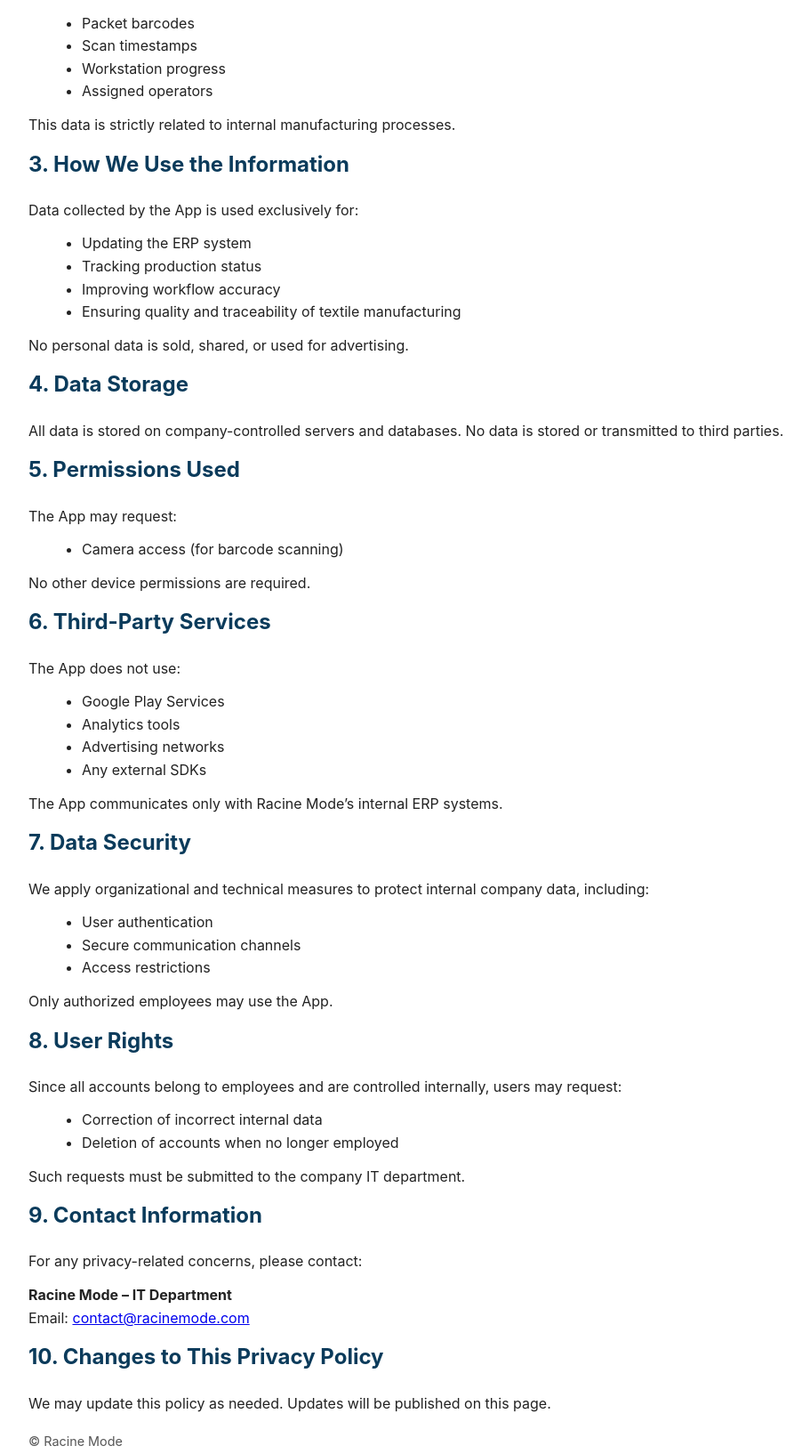
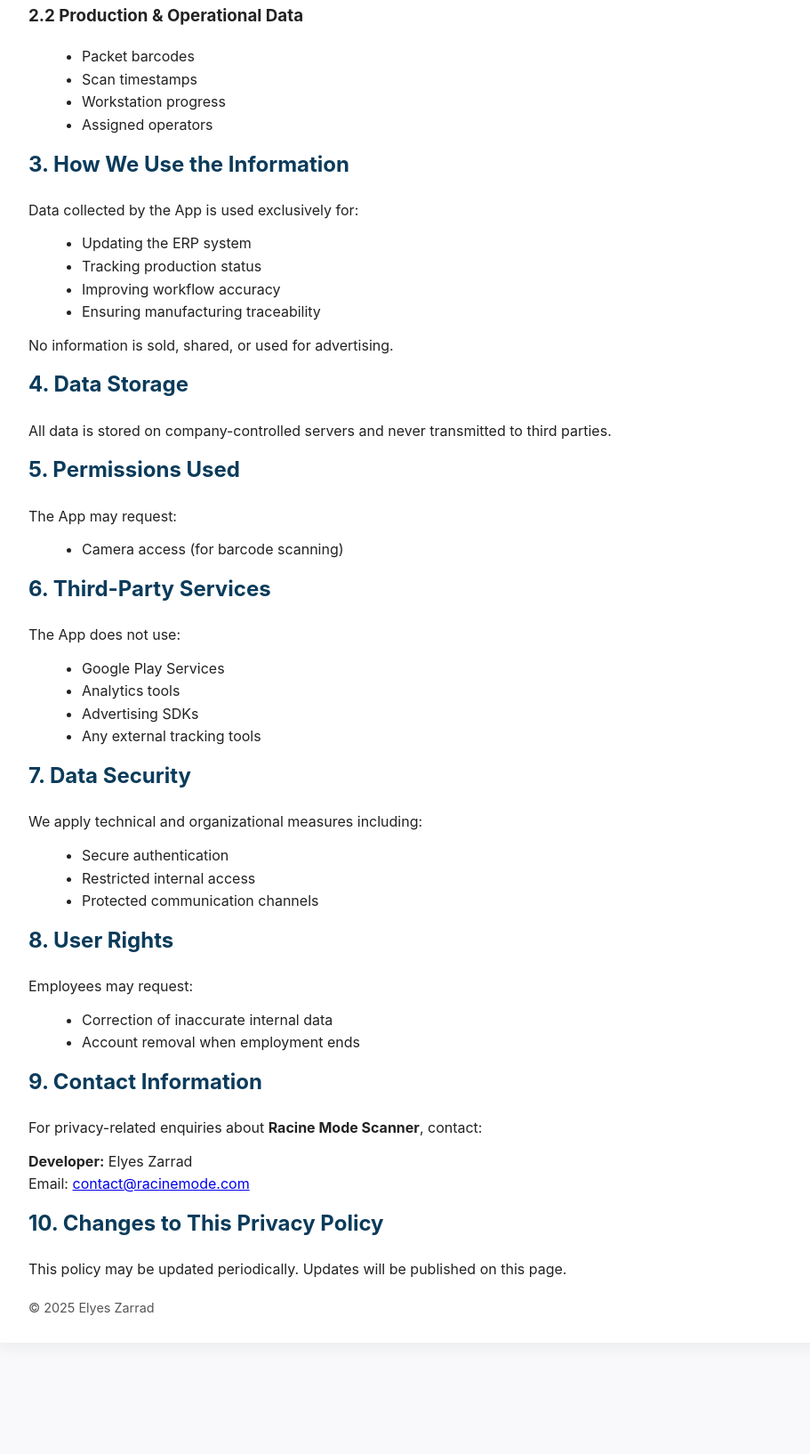
Before and after one commit to elyes10/racinemodescanner-privacy-policy, a plain HTML site: page index.html in a window 1280 px wide. Shown: the part 831-2465 px from the top of the page at 89% size, without its empty margins (158-1069 px from the left). After the commit the page ends 2378 px from the top, so only its background shows below. Drawn offline with Linux system fonts and the light colour scheme.

Commit message:
Update Privacy Policy for Racine Mode Scanner

```diff
--- a/index.html
+++ b/index.html
@@ -3,7 +3,7 @@
 <head>
   <meta charset="utf-8">
   <meta name="viewport" content="width=device-width,initial-scale=1">
-  <title>Privacy Policy – Racine Mode Production Scanner</title>
+  <title>Privacy Policy – Racine Mode Scanner</title>
   <style>
     body { font-family: -apple-system, BlinkMacSystemFont, "Segoe UI", Roboto, "Helvetica Neue", Arial; line-height:1.6; color:#222; padding:30px; background:#f9f9fb; }
     .container { max-width:900px; margin:0 auto; background:white; padding:28px 36px; border-radius:8px; box-shadow:0 6px 18px rgba(20,30,50,0.06); }
@@ -12,15 +12,15 @@
     ul { margin:0 0 12px 20px; }
     .muted { color:#666; font-size:0.95em; }
     footer { margin-top:18px; font-size:0.9em; color:#555; }
-    pre { white-space:pre-wrap; word-wrap:break-word; }
   </style>
 </head>
 <body>
   <div class="container">
-    <h1>Privacy Policy – Racine Mode Production Scanner</h1>
+    <h1>Privacy Policy – Racine Mode Scanner</h1>
+    <p><strong>Developer:</strong> Elyes Zarrad</p>
     <p class="muted"><strong>Last updated:</strong> 24/11/2025</p>
 
-    <p>This Privacy Policy describes how Racine Mode (“we”, “our”, “the Company”) handles information within the <strong>Racine Mode Production Scanner</strong> mobile application (“the App”). The App is an internal enterprise tool used exclusively by authorized company employees for production tracking inside the textile factory. No external users are allowed to create accounts or access the system.</p>
+    <p>This Privacy Policy explains how <strong>Elyes Zarrad</strong> (“we”, “our”, “the Developer”) handles information within the <strong>Racine Mode Scanner</strong> mobile application (“the App”). The App is an internal enterprise tool used exclusively by authorized company employees for production tracking inside the textile factory. No external users are allowed to create accounts or access the system.</p>
 
     <h2>1. Purpose of the App</h2>
     <p>The App is designed to support internal production operations by:</p>
@@ -29,7 +29,7 @@
       <li>Synchronizing data with the company’s ERP system</li>
       <li>Allowing supervisors to monitor workflow progress</li>
     </ul>
-    <p>This App is not intended for use by the general public.</p>
+    <p>This App is not intended for public use.</p>
 
     <h2>2. Information We Collect</h2>
     <p>The App may process the following internal operational data:</p>
@@ -38,9 +38,8 @@
     <ul>
       <li>Employee ID</li>
       <li>Username assigned by the company</li>
-      <li>No public account creation is possible</li>
     </ul>
-    <p>All accounts are created and managed internally by the Company’s IT department.</p>
+    <p>All accounts are created and managed internally by the company’s IT department. No public account creation is possible.</p>
 
     <h3>2.2 Production &amp; Operational Data</h3>
     <ul>
@@ -49,7 +48,6 @@
       <li>Workstation progress</li>
       <li>Assigned operators</li>
     </ul>
-    <p>This data is strictly related to internal manufacturing processes.</p>
 
     <h2>3. How We Use the Information</h2>
     <p>Data collected by the App is used exclusively for:</p>
@@ -57,57 +55,53 @@
       <li>Updating the ERP system</li>
       <li>Tracking production status</li>
       <li>Improving workflow accuracy</li>
-      <li>Ensuring quality and traceability of textile manufacturing</li>
+      <li>Ensuring manufacturing traceability</li>
     </ul>
-    <p>No personal data is sold, shared, or used for advertising.</p>
+    <p>No information is sold, shared, or used for advertising.</p>
 
     <h2>4. Data Storage</h2>
-    <p>All data is stored on company-controlled servers and databases. No data is stored or transmitted to third parties.</p>
+    <p>All data is stored on company-controlled servers and never transmitted to third parties.</p>
 
     <h2>5. Permissions Used</h2>
     <p>The App may request:</p>
     <ul>
       <li>Camera access (for barcode scanning)</li>
     </ul>
-    <p>No other device permissions are required.</p>
 
     <h2>6. Third-Party Services</h2>
     <p>The App does not use:</p>
     <ul>
       <li>Google Play Services</li>
       <li>Analytics tools</li>
-      <li>Advertising networks</li>
-      <li>Any external SDKs</li>
+      <li>Advertising SDKs</li>
+      <li>Any external tracking tools</li>
     </ul>
-    <p>The App communicates only with Racine Mode’s internal ERP systems.</p>
 
     <h2>7. Data Security</h2>
-    <p>We apply organizational and technical measures to protect internal company data, including:</p>
+    <p>We apply technical and organizational measures including:</p>
     <ul>
-      <li>User authentication</li>
-      <li>Secure communication channels</li>
-      <li>Access restrictions</li>
+      <li>Secure authentication</li>
+      <li>Restricted internal access</li>
+      <li>Protected communication channels</li>
     </ul>
-    <p>Only authorized employees may use the App.</p>
 
     <h2>8. User Rights</h2>
-    <p>Since all accounts belong to employees and are controlled internally, users may request:</p>
+    <p>Employees may request:</p>
     <ul>
-      <li>Correction of incorrect internal data</li>
-      <li>Deletion of accounts when no longer employed</li>
+      <li>Correction of inaccurate internal data</li>
+      <li>Account removal when employment ends</li>
     </ul>
-    <p>Such requests must be submitted to the company IT department.</p>
 
     <h2>9. Contact Information</h2>
-    <p>For any privacy-related concerns, please contact:</p>
-    <p><strong>Racine Mode – IT Department</strong><br/>
+    <p>For privacy-related enquiries about <strong>Racine Mode Scanner</strong>, contact:</p>
+    <p><strong>Developer:</strong> Elyes Zarrad<br>
     Email: <a href="mailto:contact@racinemode.com">contact@racinemode.com</a></p>
 
     <h2>10. Changes to This Privacy Policy</h2>
-    <p>We may update this policy as needed. Updates will be published on this page.</p>
+    <p>This policy may be updated periodically. Updates will be published on this page.</p>
 
     <footer>
-      &copy; Racine Mode
+      &copy; 2025 Elyes Zarrad
     </footer>
   </div>
 </body>
```
